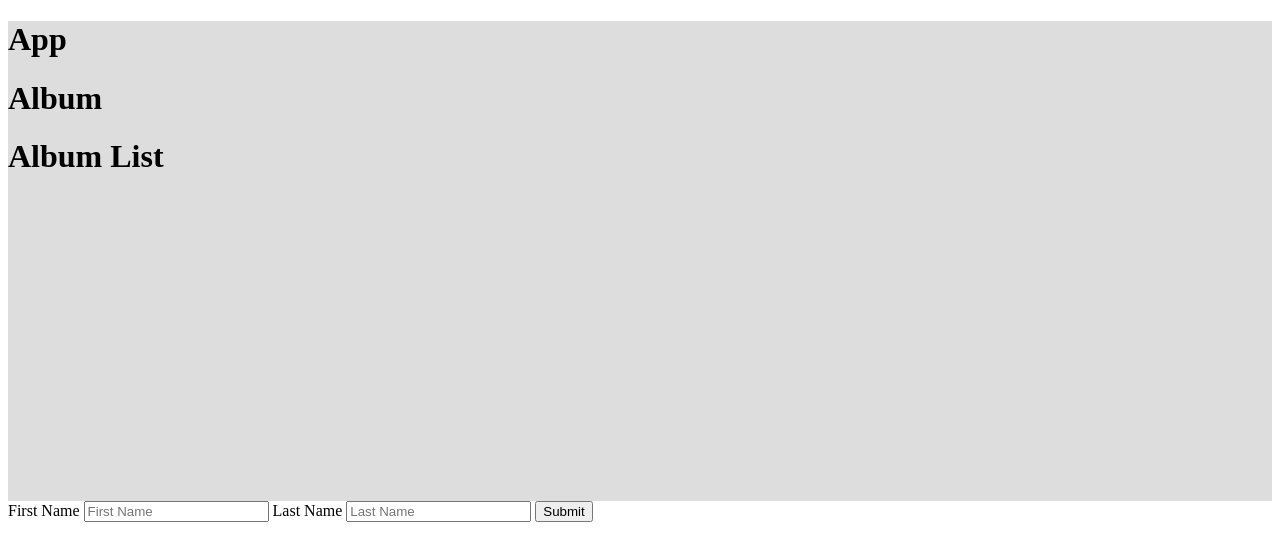
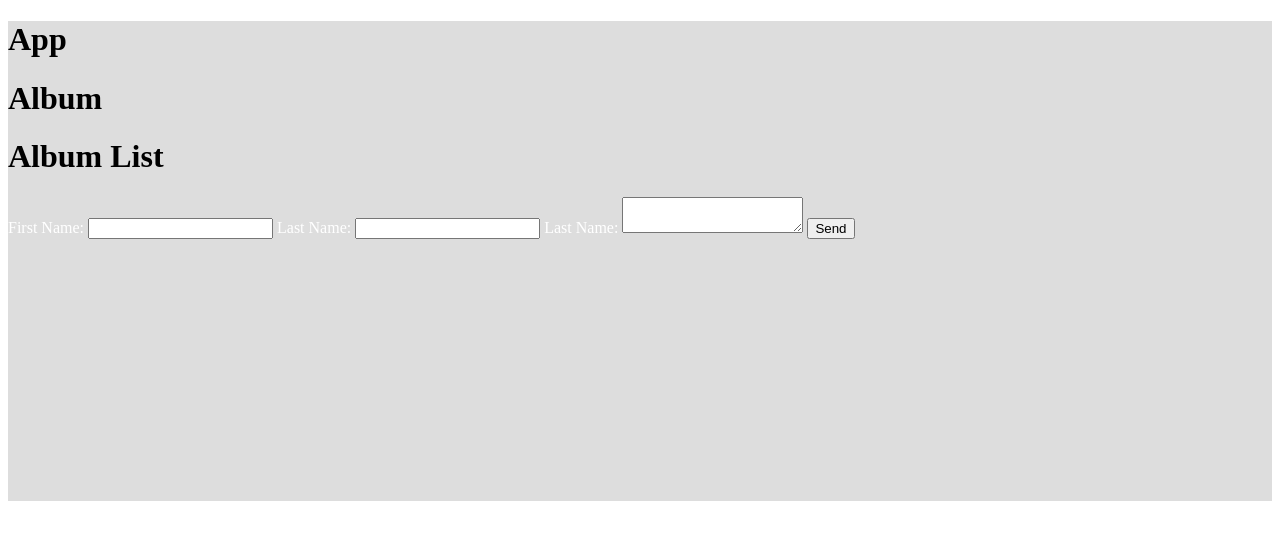
Before and after one commit to edumholt/album-collector, a React (Create React App) app: page / in a window 1280 px wide. Shown: the top 560 px of the page. Built offline with nearby package versions, Linux system fonts and the light colour scheme.

Commit message:
react form netlify integration

```diff
--- a/public/index.html
+++ b/public/index.html
@@ -27,12 +27,10 @@
     <noscript>You need to enable JavaScript to run this app.</noscript>
     <div id="root"></div>
 
-    <form name="contact" method="POST" netlify-honeypot="bot-field" netlify data-netlify="true">
-      <label for="firstName">First Name</label>
-      <input type="text" id="firstName" name="firstName" placeholder="First Name" />
-      <label for="lastName">Last Name</label>
-      <input type="text" id="lastName" name="lastName" placeholder="Last Name" />
-      <button type="submit">Submit</button>
+    <form name="contact" netlify-honeypot="bot-field" netlify hidden>
+      <input type="text" name="firstName" />
+      <input type="text" name="lastName" />
+      <textarea name="message"></textarea>
     </form>
   </body>
 </html>
--- a/src/components/AlbumList/AlbumList.tsx
+++ b/src/components/AlbumList/AlbumList.tsx
@@ -3,5 +3,22 @@ import React from 'react';
 interface AlbumListProps {}
 
 export const AlbumList: React.FC<AlbumListProps> = props => {
-  return <h1>Album List</h1>;
+  return (
+    <>
+      <h1>Album List</h1>
+      <form name="contact" method="POST">
+        <input type="hidden" name="form-name" value="contact" />
+        <label>
+          First Name: <input type="text" name="firstName" />{' '}
+        </label>
+        <label>
+          Last Name: <input type="text" name="lastName" />{' '}
+        </label>
+        <label>
+          Last Name: <textarea name="message" />{' '}
+        </label>
+        <button type="submit">Send</button>
+      </form>
+    </>
+  );
 };
```
